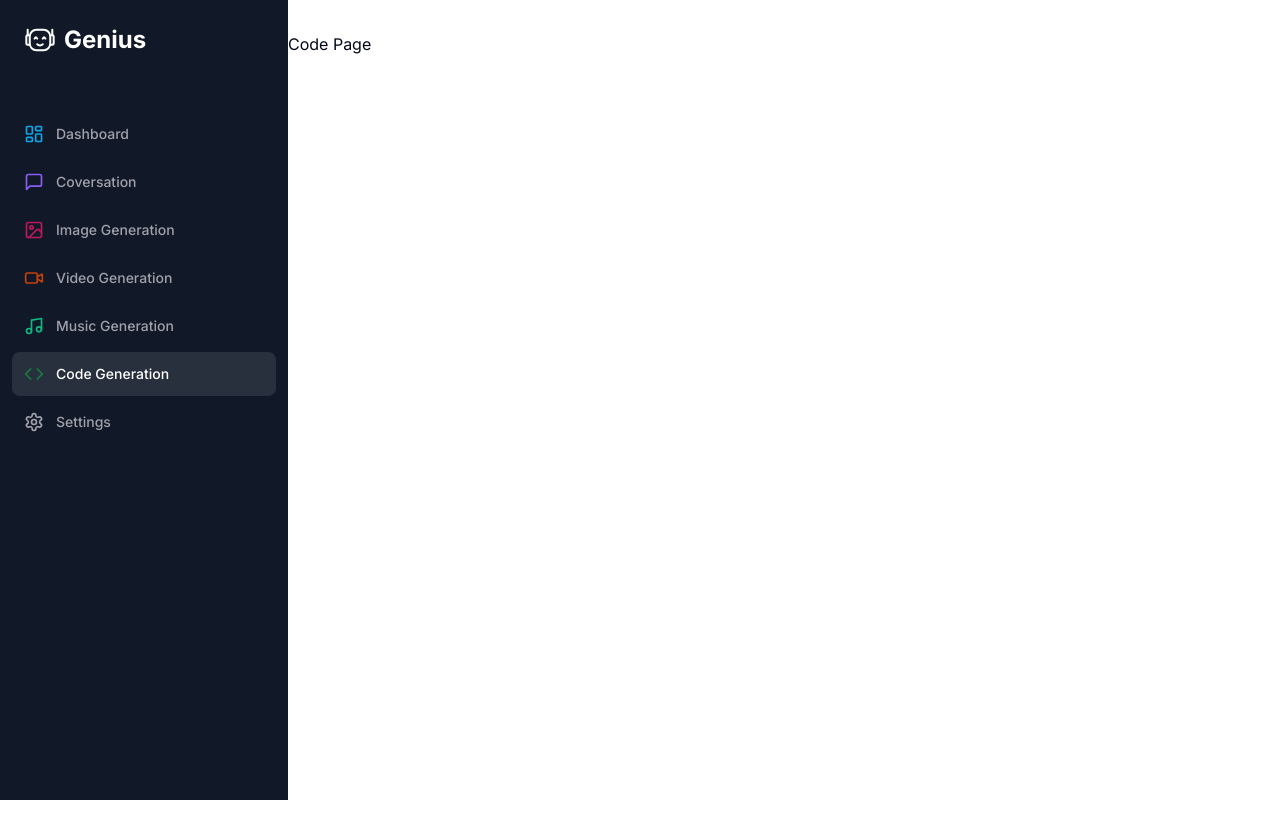
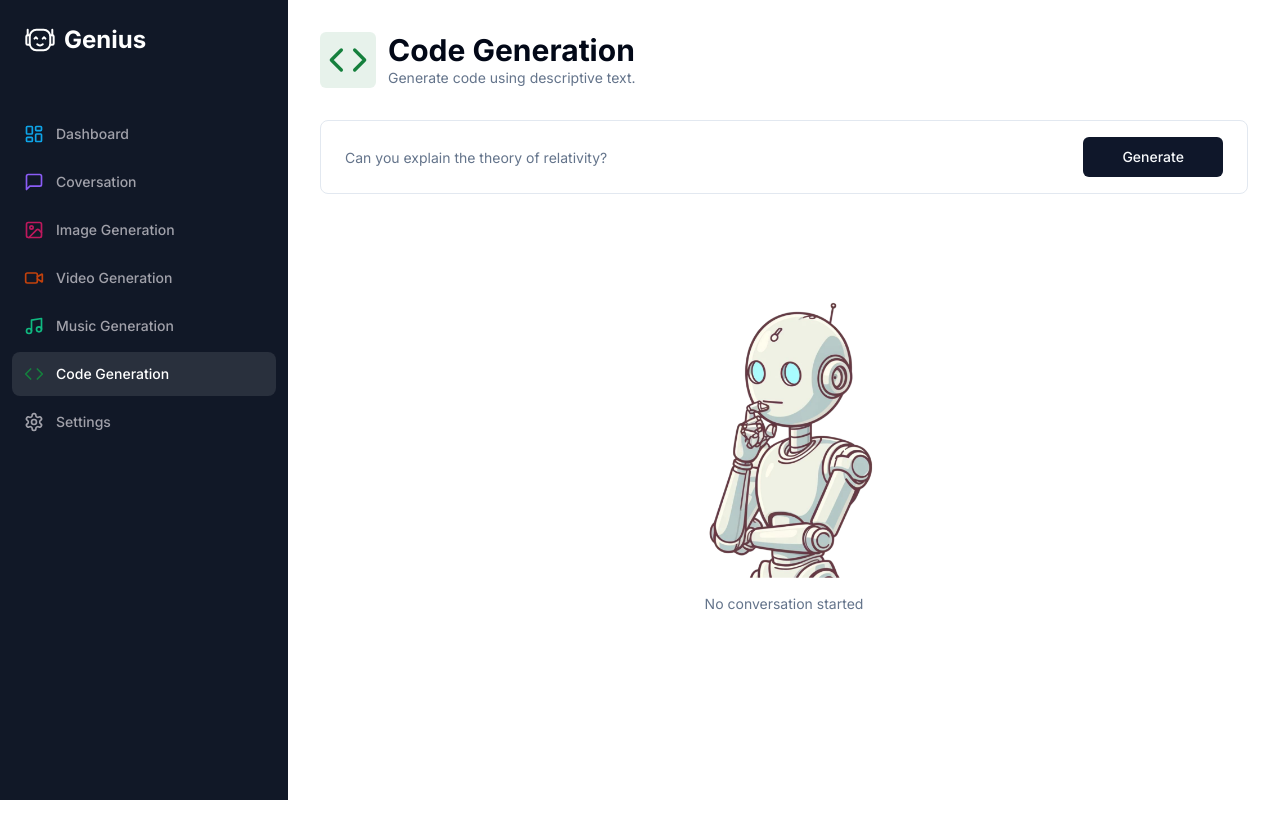
Before and after one commit to Mrgnoblennon/AI-Platform, a Next.js app: page /code in a window 1280 px wide. Shown: the top 838 px of the page. Before the commit the page ends 800 px from the top, so only its background shows below. Built offline with nearby package versions, Linux system fonts and the light colour scheme.

Commit message:
implemented code generation

```diff
--- /dev/null
+++ b/app/(dashboard)/(routes)/code/constants.ts
@@ -0,0 +1,7 @@
+import * as z from "zod";
+
+export const formSchema = z.object({
+  prompt: z.string().min(1, {
+    message : "Prompt is required",
+  }),
+});
--- a/app/(dashboard)/(routes)/code/page.tsx
+++ b/app/(dashboard)/(routes)/code/page.tsx
@@ -1,7 +1,171 @@
+"use client";
+
+import { useState } from "react";
+import { useForm } from "react-hook-form";
+import ReactMarkdown from "react-markdown";
+import axios from "axios";
+import { useRouter } from "next/navigation";
+import * as z from "zod";
+import { zodResolver } from "@hookform/resolvers/zod";
+
+import { cn } from "@/lib/utils";
+
+import { Code } from "lucide-react";
+
+import { formSchema } from "./constants";
+
+import { UserAvatar } from "@/components/user-avatar";
+import { BotAvatar } from "@/components/bot-avatar";
+import { Heading } from "@/components/heading";
+import { Input } from "@/components/ui/input";
+import { Button } from "@/components/ui/button";
+import { Empty } from "@/components/empty";
+import { Loader } from "@/components/loader";
+import {
+  Form,
+  FormControl,
+  FormField,
+  FormItem,
+} from "@/components/ui/form";
+
+interface Message {
+  role: "user" | "assistant";
+  content: string;
+}
+
 const CodePage = () => {
+  const [messages, setMessages] = useState<Message[]>([]);
+  const router = useRouter();
+
+  const form = useForm<z.infer<typeof formSchema>>({
+    resolver: zodResolver(formSchema),
+    defaultValues: {
+      prompt: ""
+    }
+  });
+
+  const isLoading = form.formState.isSubmitting;
+
+  const onSubmit = async (values: z.infer<typeof formSchema>) => {
+    try {
+      const response = await axios.post('/api/code', {
+        messages: [{ role: "user", content: values.prompt }]
+      });
+
+      const assistantMessage = response.data?.message?.content;
+
+      if (assistantMessage) {
+        setMessages((prevMessages) => [
+          ...prevMessages,
+          { role: "user", content: values.prompt },
+          { role: "assistant", content: assistantMessage },
+        ]);
+      }
+
+      form.reset();
+    } catch (error: any) {
+      console.log(error);
+    } finally {
+      router.refresh();
+    }
+  };
+
+  const predefinedPlaceholder = [
+    "How do I calculate the radius of a circle?",
+    "What is the current tallest building in the world?",
+    "When was the invention of the first computer?",
+    "Can you explain the theory of relativity?",
+    "What are the benefits of meditation?",
+    "How does machine learning work?",
+    "What are the latest trends in artificial intelligence?",
+    "How can I improve my coding skills?",
+    "What are some healthy diet tips?",
+    "How do I start learning a new language?"
+  ];
+
+  const randomPlaceholder = predefinedPlaceholder[Math.floor(Math.random() * predefinedPlaceholder.length)];
+
   return (
     <div>
-      Code Page
+      <Heading
+        title="Code Generation"
+        description="Generate code using descriptive text."
+        icon={Code}
+        iconColor="text-green-700"
+        bgColor="bg-green-700/10"
+      />
+      <div className="px-4 lg:px-8">
+        <div>
+          <Form {...form}>
+            <form
+              onSubmit={form.handleSubmit(onSubmit)}
+              className="rounded-lg border w-full p-4 px-3 md:px-6 focus-within:shadow-sm grid grid-cols-12 gap-2"
+            >
+              <FormField
+                name="prompt"
+                render={({ field }) => (
+                  <FormItem className="col-span-12 lg:col-span-10">
+                    <FormControl className="m-0 p-0">
+                      <Input
+                        className="border-0 outline-none focus-visible:ring-0 focus-visible:ring-transparent"
+                        disabled={isLoading}
+                        placeholder={randomPlaceholder}
+                        {...field}
+                      />
+                    </FormControl>
+                  </FormItem>
+                )}
+              />
+              <Button
+                className="col-span-12 lg:col-span-2 w-full "
+                disabled={isLoading}
+              >
+                Generate
+              </Button>
+            </form>
+          </Form>
+        </div>
+        <div className="space-y-4 mt-4">
+          {isLoading && (
+            <div className="p-8 rounded-lg w-full flex items-center justify-center bg-muted">
+              <Loader />
+            </div>
+          )}
+          {messages.length === 0 && !isLoading && (
+            <Empty
+              label="No conversation started"
+            />
+          )}
+          <div className="flex flex-col-reverse gap-y-4 max-w-[900px]">
+            {messages.map((message, index) => (
+              <div key={index}
+                className={cn(
+                  "p-8 w-full flex items-start  gap-x-8 rounded-lg",
+                  message.role === "user" ? "bg-white border border-black/10" : "bg-muted"
+                )}
+              >
+                {message.role === "user" ?  <UserAvatar /> : <BotAvatar />}
+                <ReactMarkdown
+                  components={{
+                    pre: ({ node, ...props }) => (
+                      <div className="overflow-auto w-full my-2 bg-black/10 p-2 rounded-lg">
+                        <pre {...props} />
+                      </div>
+                    ),
+                    code: ({ node, ...props }) => (
+                      <code className="bg-black/10 rounded-lg p-1" {...props} />
+                    )
+                  }}
+                  className="text-sm overflow-hidden leading-7"
+                >
+                  {message.content || ""}
+                </ReactMarkdown>
+              </div>
+            ))}
+          </div>
+        </div>
+      </div>
+      <div className="w-full h-[150px]" />
     </div>
   );
 }
--- /dev/null
+++ b/app/api/code/route.ts
@@ -0,0 +1,44 @@
+import { auth } from '@clerk/nextjs/server';
+import { NextResponse } from 'next/server';
+import OpenAI from 'openai';
+
+const openai = new OpenAI({
+  apiKey: process.env.OPENAI_API_KEY,
+});
+
+const instructionMessage = {
+  role: "system",
+  content: "Generate a code snippet. Describe it briefly. Show the code in markdown format. Then, describe the code in detail."
+};
+
+export async function POST(
+  req: Request
+) {
+  try {
+    const { userId } = auth();
+    const body = await req.json();
+    const { messages } = body;
+
+    if (!userId) {
+      return new NextResponse("Unauthorised", { status : 401 });
+    }
+
+    if (!openai.apiKey) {
+      return new NextResponse("OpenAI API key not configured", { status : 500 });
+    }
+
+    if (!messages) {
+      return new NextResponse("Messages are required", { status : 400 });
+    }
+
+    const completion = await openai.chat.completions.create({
+      messages: [instructionMessage, ...messages],
+      model: 'gpt-3.5-turbo',
+    });
+
+    return NextResponse.json(completion.choices[0]);
+  } catch (error) {
+    console.log("[CODE_ERROR]", error);
+    return new NextResponse("Internal error", { status: 500 });
+  }
+};
--- a/package.json
+++ b/package.json
@@ -25,6 +25,7 @@
     "react": "^18",
     "react-dom": "^18",
     "react-hook-form": "^7.51.5",
+    "react-markdown": "^9.0.1",
     "tailwind-merge": "^2.3.0",
     "tailwindcss-animate": "^1.0.7",
     "zod": "^3.23.8"
```
Also changed, not shown: 1 other file (tests, documents, lock files or other folders).
